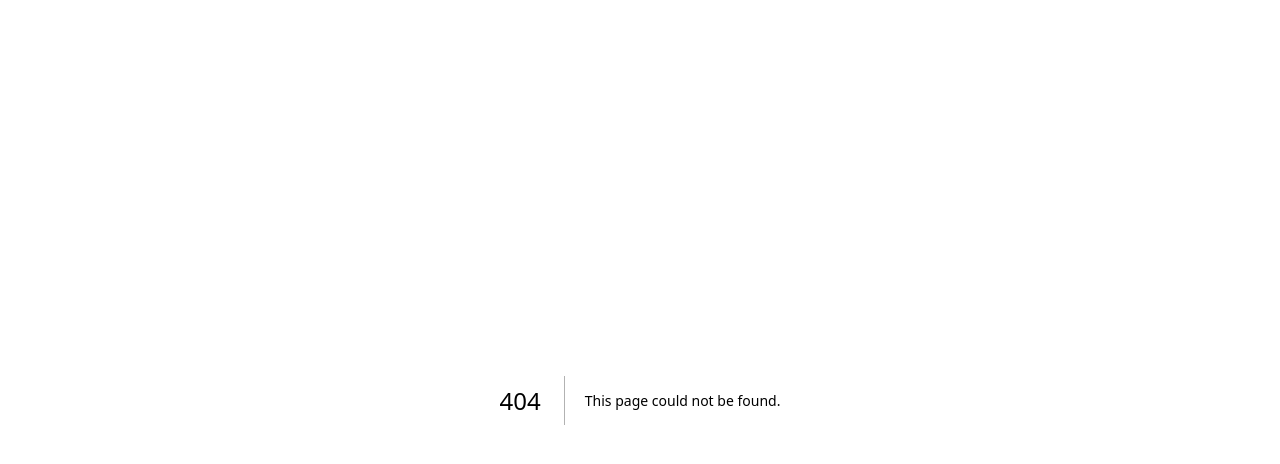
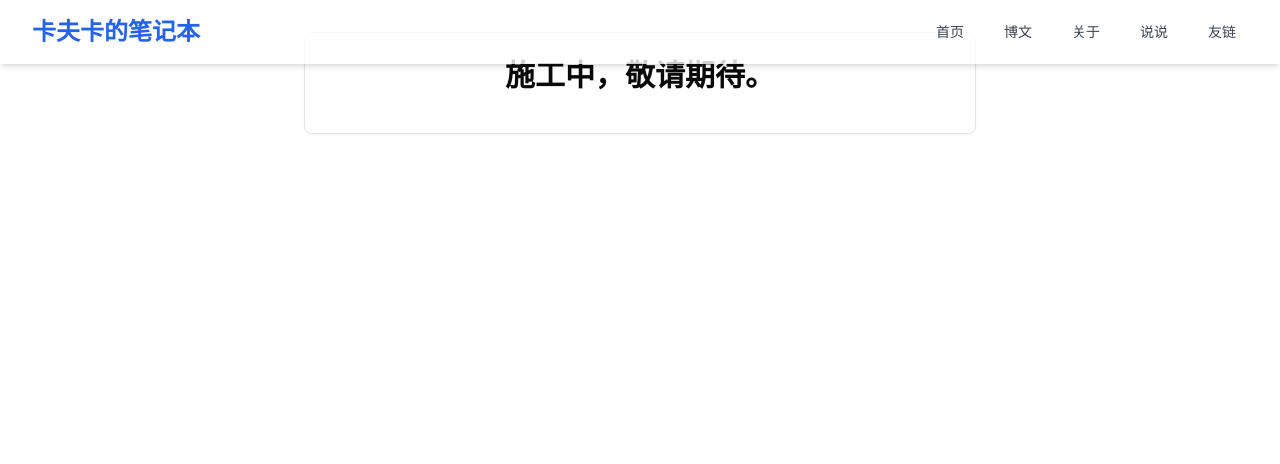
Before and after one commit to ZhenyuePan/ZhenyuePan.github.io, a Next.js app: page /talk in a window 1280 px wide. Before the commit this address had no page. Shown: the top 464 px of the page. Built offline with nearby package versions, Linux system fonts and the light colour scheme.

Commit message:
舍弃mongoDB

```diff
--- a/src/app/PageContent.tsx
+++ b/src/app/PageContent.tsx
@@ -127,8 +127,18 @@ export default function PageContent() {
       {showBlogContent && (
         <div className="container mx-auto px-4 py-8 animate-[in_1.5s_forwards]">
           <Navbar />
-          <header className="text-center mb-12">
+          <header className="absolute text-5xl text-white right-[20%]">todo list
+                <p>音乐播放器</p>
+                <p>live2d</p>
+                <p>动漫背景</p>
+                <p>评论/登录功能</p>
+                <p>建站日记</p>
+                <p>归档</p>
+                <p>博客搜索功能</p>
+                <p>完善文章页面</p>
           </header>
+
+
           <motion.div
             className="grid grid-cols-1 md:grid-cols-2 lg:grid-cols-3 gap-8"
             variants={containerVariants}
@@ -162,7 +172,7 @@ export default function PageContent() {
               >
                 <img className="w-full h-48 object-cover" src="/sakura/zhizhuzi.jpg" alt="Blog image" />
                 <div className="p-6">
-                  <h2 className="text-2xl font-semibold text-blue-800">建站日记</h2>
+                  <h2 className="text-2xl font-semibold text-blue-800">建站指北</h2>
                   <p className="mt-3 text-gray-600">如何用Next.js搭建属于自己的个人博客。</p>
                   <button className="mt-4 bg-blue-800 text-white px-4 py-2 rounded hover:bg-blue-700 transition-colors">
                     阅读更多
--- /dev/null
+++ b/src/app/talk/page.tsx
@@ -0,0 +1,16 @@
+import { Card, CardContent } from "@/components/ui/card"
+import Navbar from '@/components/navbar'
+
+export default function About() {
+  return (
+    <div className="container mx-auto px-4 py-8">
+      <Navbar />
+
+      <Card className="max-w-2xl mx-auto animate-fade-in">
+          <CardContent className="p-6">
+            <h1 className="text-3xl font-bold mb-4 text-center">施工中，敬请期待。</h1>
+          </CardContent>
+      </Card>
+    </div>
+  )
+}
--- a/src/components/navbar.tsx
+++ b/src/components/navbar.tsx
@@ -19,8 +19,9 @@ export default function Navbar() {
 
   const navItems = [
     { name: '首页', href: '/?skip_intro=true' },
-    { name: '博客', href: '/blog' },
+    { name: '博文', href: '/blog' },
     { name: '关于', href: '/about' },
+    { name: '说说', href: '/talk' },
     { name: '友链', href: '/friend' },
   ]
 
```
